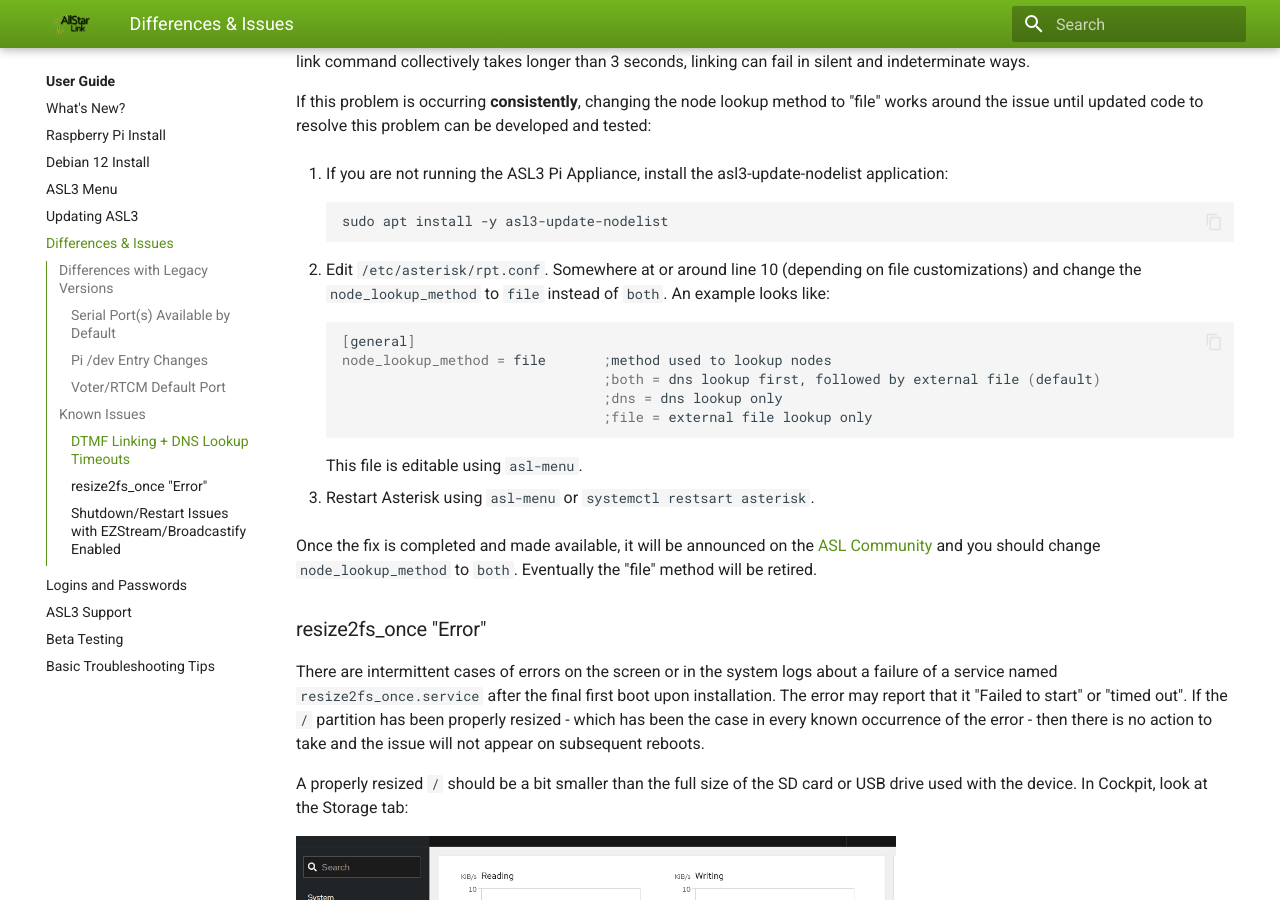
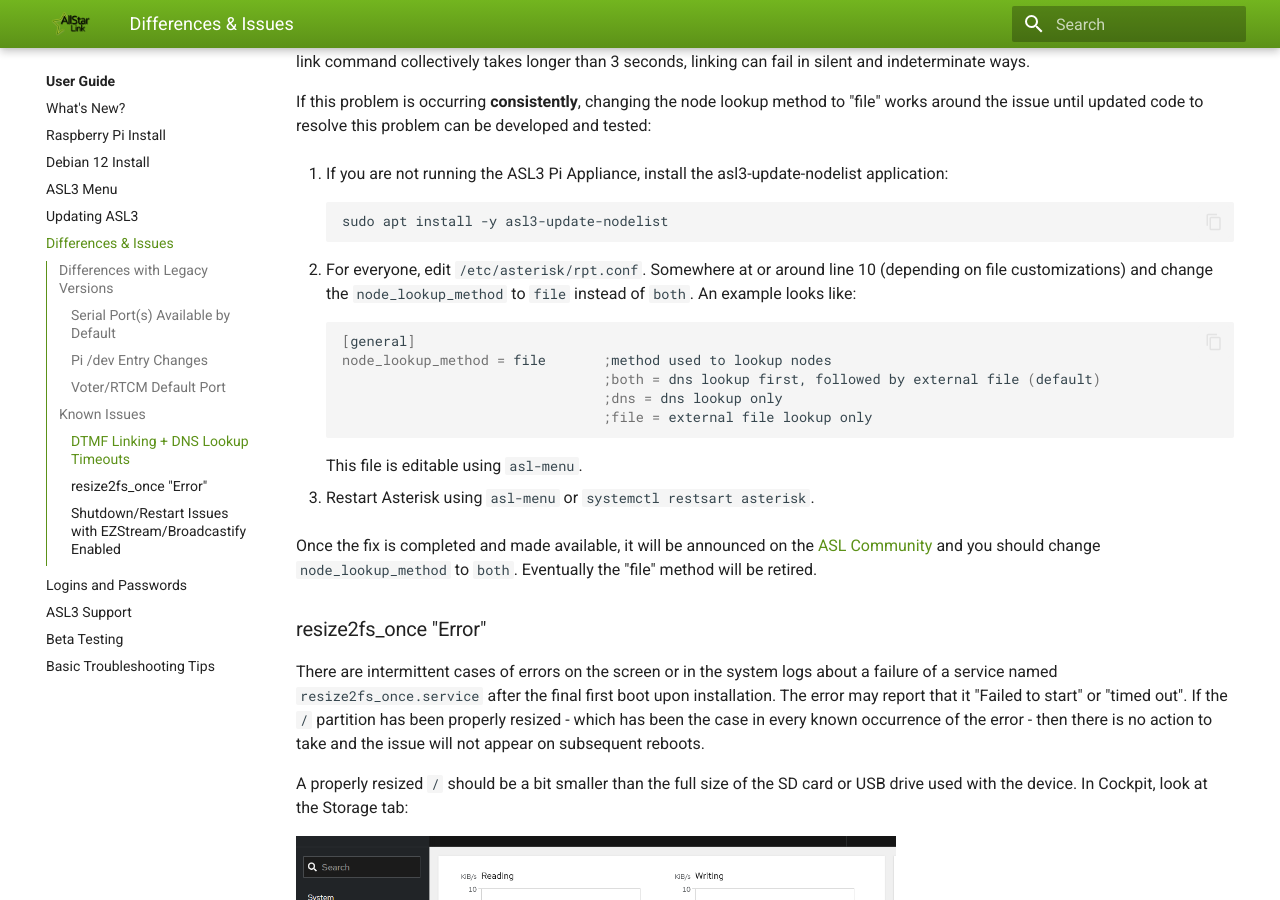
Before and after one commit to AllStarLink/ASL3-Manual, an MkDocs documentation site: the page built from docs/user-guide/known-issues-diffs.md, in a window 1280 px wide and 900 px high, scrolled down 1067 px. Built offline with MkDocs 1.6.1 and Material for MkDocs 9.7.7, drawn with Linux system fonts in a browser that asks for light colours.

Commit message:
for everyone

````diff
--- a/docs/user-guide/known-issues-diffs.md
+++ b/docs/user-guide/known-issues-diffs.md
@@ -56,7 +56,7 @@
     sudo apt install -y asl3-update-nodelist
     ```
 
-2. Edit `/etc/asterisk/rpt.conf`. Somewhere at or around line 10 (depending on
+2. For everyone, edit `/etc/asterisk/rpt.conf`. Somewhere at or around line 10 (depending on
 file customizations) and change the `node_lookup_method` to `file`
 instead of `both`. An example looks like:
 
````
